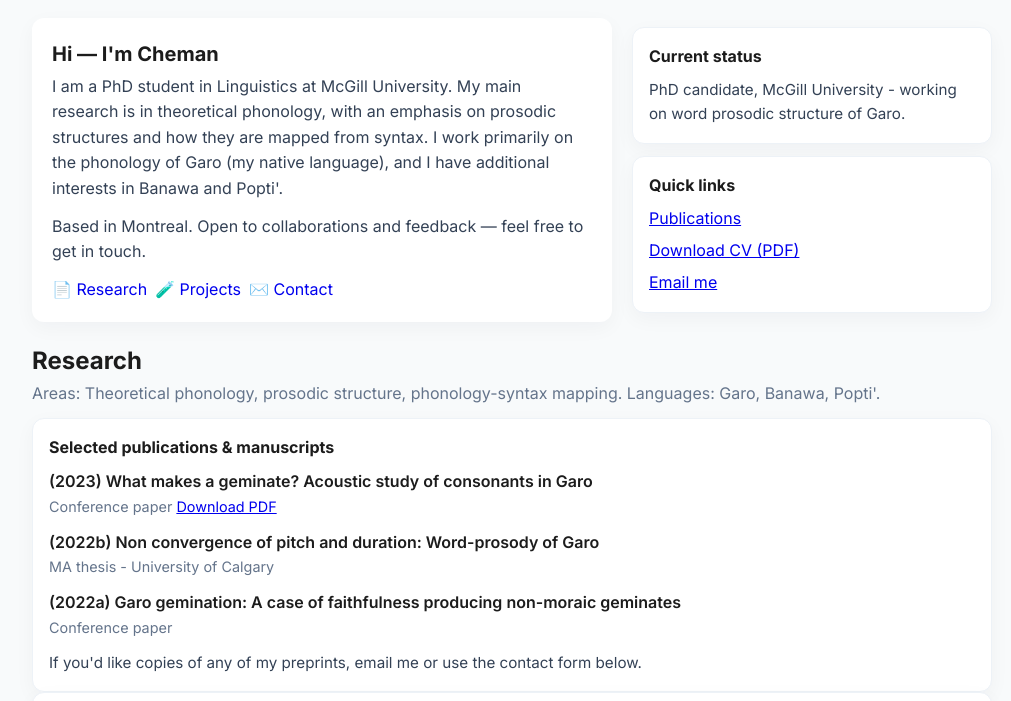
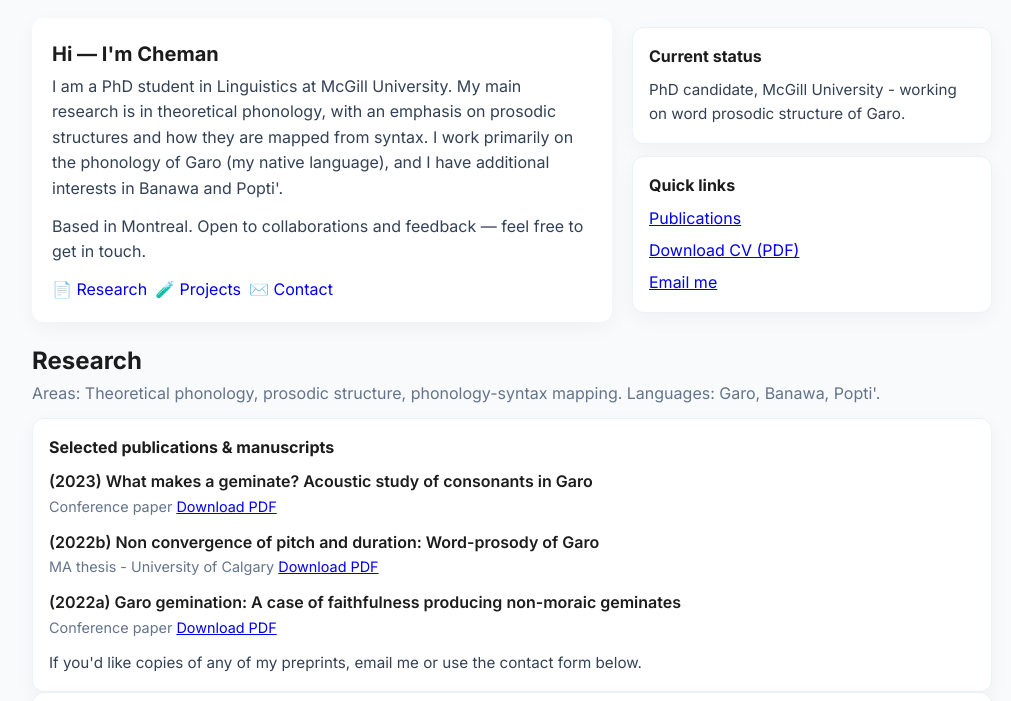
Before and after one commit to cbagitok/web, a plain HTML site: page index.html in a window 1280 px wide. Shown: the part 85-786 px from the top of the page, without its empty margins (128-1139 px from the left). Drawn offline with Linux system fonts and the light colour scheme.

Commit message:
Update index.html

```diff
--- a/index.html
+++ b/index.html
@@ -118,7 +118,7 @@
           <strong>Quick links</strong>
           <ul style="margin-top:.5rem;list-style:none;padding:0;display:grid;gap:.4rem">
             <li><a href="#publications">Publications</a></li>
-            <li><a href="#cv" download="Cheman_CV.pdf">Download CV (PDF)</a></li>
+            <li><a href="papers/Latest CV.pdf" download="Cheman_CV.pdf">Download CV (PDF)</a></li>
             <li><a href="mailto:cheman.asangma@mail.mcgill.ca">Email me</a></li>
           </ul>
         </div>
@@ -144,12 +144,18 @@
 
         <div class="pub">
           <div class="pub-title">(2022b) Non convergence of pitch and duration: Word-prosody of Garo</div>
-          <div class="pub-meta">MA thesis - University of Calgary</div>
+          <div class="pub-meta">
+            MA thesis - University of Calgary
+            <a href="papers/MA-thesis.pdf" download>Download PDF</a>
+          </div>
         </div>
 
         <div class="pub">
           <div class="pub-title">(2022a) Garo gemination: A case of faithfulness producing non-moraic geminates</div>
-          <div class="pub-meta">Conference paper</div>
+          <div class="pub-meta">
+            Conference paper
+            <a href="papers/CLA-2021.pdf" download>Download PDF</a>
+          </div>
         </div>
 
         <p class="muted" style="margin-top:.5rem">If you'd like copies of any of my preprints, email me or use the contact form below.</p>
```
